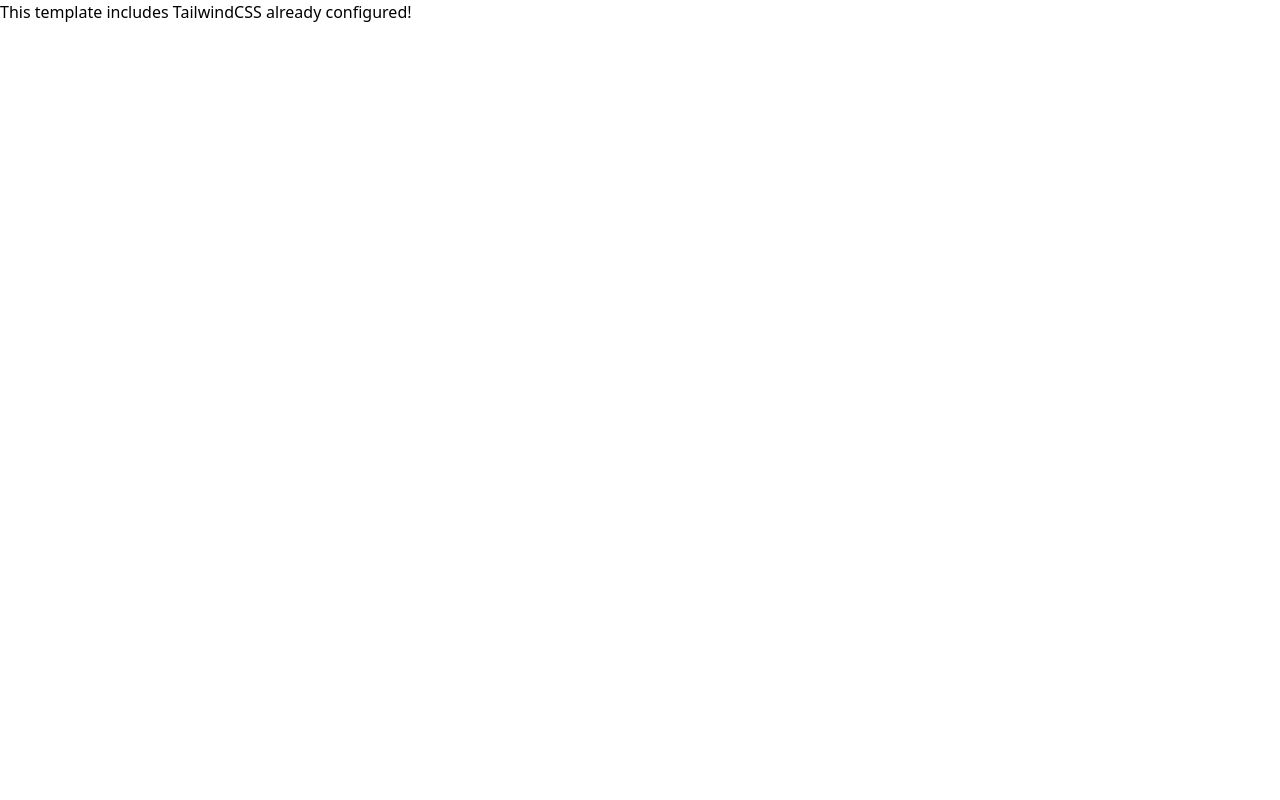
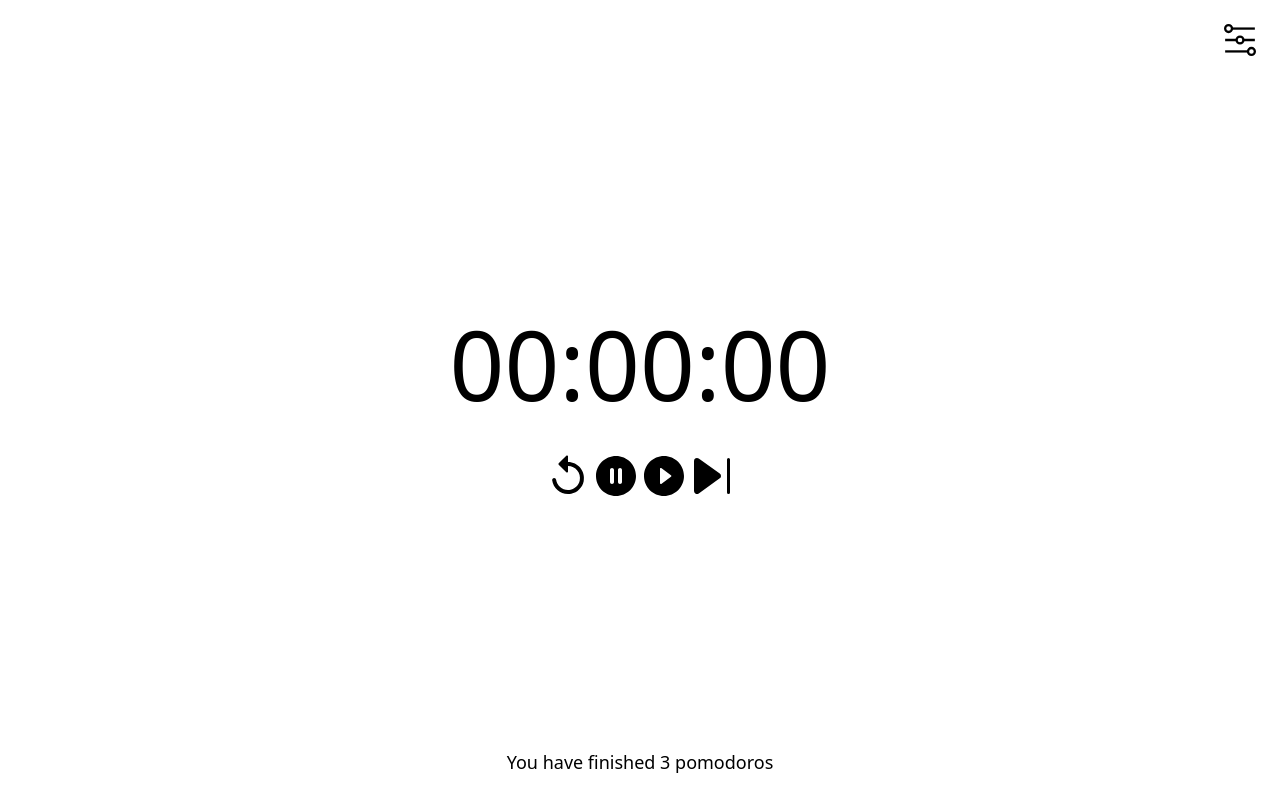
Before and after one commit to Julionate/pomodoro-desktop, a Preact app: page / in a window 1280 px wide. Built offline with nearby package versions, Linux system fonts and the light colour scheme.

Commit message:
Created application structure and added Icons

```diff
--- a/index.html
+++ b/index.html
@@ -1,4 +1,4 @@
-<!doctype html>
+<!DOCTYPE html>
 <html lang="en">
   <head>
     <meta charset="UTF-8" />
@@ -8,6 +8,7 @@
   </head>
 
   <body>
+    <div id="titlebar"></div>
     <div id="root"></div>
     <script type="module" src="/src/main.tsx"></script>
   </body>
--- a/src-tauri/capabilities/default.json
+++ b/src-tauri/capabilities/default.json
@@ -3,8 +3,5 @@
   "identifier": "default",
   "description": "Capability for the main window",
   "windows": ["main"],
-  "permissions": [
-    "core:default",
-    "opener:default"
-  ]
+  "permissions": ["core:default", "opener:default", "core:window:default"]
 }
--- a/src-tauri/tauri.conf.json
+++ b/src-tauri/tauri.conf.json
@@ -12,9 +12,11 @@
   "app": {
     "windows": [
       {
-        "title": "pomodoro-desktop",
+        "title": "Pomodoro Desktop",
         "width": 800,
-        "height": 600
+        "height": 600,
+        "minWidth": 400,
+        "minHeight": 320
       }
     ],
     "security": {
--- a/src/App.tsx
+++ b/src/App.tsx
@@ -1,9 +1,33 @@
 import "./styles/global.css";
+import { PauseIcon } from "./assets/Icons/PauseIcon";
+import { PlayIcon } from "./assets/Icons/PlayIcon";
+import { RestartIcon } from "./assets/Icons/RestartIcon";
+import { NextIcon } from "./assets/Icons/NextIcon";
+import { SettingsIcon } from "./assets/Icons/SettingsIcon";
 
 function App() {
   return (
-    <main class="container">
-      <h1>This template includes TailwindCSS already configured!</h1>
+    <main class="w-screen h-screen flex flex-col items-center justify-center gap-6 p-6">
+      <SettingsIcon class="absolute top-6 right-6 w-8 h-8 stroke-black hover:stroke-gray-700 transition-colors cursor-pointer select-none" />
+      <section class="min-h-32 h-max w-full max-w-4xl flex justify-center items-center overflow-hidden">
+        <span class="text-8xl font-medium text-black hover:text-gray-700 cursor-pointer select-none">
+          00:00:00
+        </span>
+      </section>
+      <section class="w-max max-w-96 h-12 flex justify-center items-center *:fill-black *:hover:fill-gray-700 *:select-none *:cursor-pointer">
+        <RestartIcon class="w-auto h-full" />
+        <PauseIcon class="w-auto h-full" />
+        <PlayIcon class="w-auto h-full" />
+        <NextIcon class="w-auto h-full" />
+      </section>
+      <section class="absolute bottom-6 w-full max-w-96 flex flex-col justify-center items-center group">
+        <span class="font-medium text-lg cursor-default">
+          You have finished 3 pomodoros
+        </span>
+        <span class="hidden group-hover:block text-lg absolute -bottom-6 cursor-default">
+          Next long rest in 1 pomodoro
+        </span>
+      </section>
     </main>
   );
 }
--- /dev/null
+++ b/src/assets/Icons/NextIcon.tsx
@@ -0,0 +1,18 @@
+import { SVGProps } from "preact/compat";
+
+export function NextIcon(props: SVGProps<SVGSVGElement>) {
+  return (
+    <svg
+      xmlns="http://www.w3.org/2000/svg"
+      viewBox="0 0 16 16"
+      width="1em"
+      height="1em"
+      {...props}
+    >
+      <path
+        fill="inherit"
+        d="M2 3.002a1 1 0 0 1 1.578-.816l7 4.963a1 1 0 0 1 .007 1.628l-7 5.037A1 1 0 0 1 2 13.003zM14 2.5a.5.5 0 1 0-1 0v11a.5.5 0 0 0 1 0z"
+      ></path>
+    </svg>
+  );
+}
--- /dev/null
+++ b/src/assets/Icons/PauseIcon.tsx
@@ -0,0 +1,18 @@
+import { SVGProps } from "preact/compat";
+
+export function PauseIcon(props: SVGProps<SVGSVGElement>) {
+  return (
+    <svg
+      xmlns="http://www.w3.org/2000/svg"
+      viewBox="0 0 24 24"
+      width="1em"
+      height="1em"
+      {...props}
+    >
+      <path
+        fill="inherit"
+        d="M12 2C6.48 2 2 6.48 2 12s4.48 10 10 10s10-4.48 10-10S17.52 2 12 2m-2 14c-.55 0-1-.45-1-1V9c0-.55.45-1 1-1s1 .45 1 1v6c0 .55-.45 1-1 1m4 0c-.55 0-1-.45-1-1V9c0-.55.45-1 1-1s1 .45 1 1v6c0 .55-.45 1-1 1"
+      ></path>
+    </svg>
+  );
+}
--- /dev/null
+++ b/src/assets/Icons/PlayIcon.tsx
@@ -0,0 +1,18 @@
+import { SVGProps } from "preact/compat";
+
+export function PlayIcon(props: SVGProps<SVGSVGElement>) {
+  return (
+    <svg
+      xmlns="http://www.w3.org/2000/svg"
+      viewBox="0 0 24 24"
+      width="1em"
+      height="1em"
+      {...props}
+    >
+      <path
+        fill="inherit"
+        d="M12 2C6.48 2 2 6.48 2 12s4.48 10 10 10s10-4.48 10-10S17.52 2 12 2m-2 13.5v-7a.5.5 0 0 1 .8-.4l4.67 3.5c.27.2.27.6 0 .8l-4.67 3.5a.5.5 0 0 1-.8-.4"
+      ></path>
+    </svg>
+  );
+}
--- /dev/null
+++ b/src/assets/Icons/RestartIcon.tsx
@@ -0,0 +1,18 @@
+import { SVGProps } from "preact/compat";
+
+export function RestartIcon(props: SVGProps<SVGSVGElement>) {
+  return (
+    <svg
+      xmlns="http://www.w3.org/2000/svg"
+      viewBox="0 0 24 24"
+      width="1em"
+      height="1em"
+      {...props}
+    >
+      <path
+        fill="inherit"
+        d="M12 5V2.21c0-.45-.54-.67-.85-.35l-3.8 3.79c-.2.2-.2.51 0 .71l3.79 3.79c.32.31.86.09.86-.36V7c3.73 0 6.68 3.42 5.86 7.29c-.47 2.27-2.31 4.1-4.57 4.57c-3.57.75-6.75-1.7-7.23-5.01a1 1 0 0 0-.98-.85c-.6 0-1.08.53-1 1.13c.62 4.39 4.8 7.64 9.53 6.72c3.12-.61 5.63-3.12 6.24-6.24C20.84 9.48 16.94 5 12 5"
+      ></path>
+    </svg>
+  );
+}
--- /dev/null
+++ b/src/assets/Icons/SettingsIcon.tsx
@@ -0,0 +1,27 @@
+import { SVGProps } from "preact/compat";
+
+export function SettingsIcon(props: SVGProps<SVGSVGElement>) {
+  return (
+    <svg
+      xmlns="http://www.w3.org/2000/svg"
+      viewBox="0 0 14 14"
+      width="1em"
+      height="1em"
+      {...props}
+    >
+      <g
+        fill="none"
+        stroke="inherit"
+        strokeLinecap="round"
+        strokeLinejoin="round"
+      >
+        <circle cx="2" cy="2" r="1.5"></circle>
+        <path d="M3.5 2h10"></path>
+        <circle cx="7" cy="7" r="1.5"></circle>
+        <path d="M.5 7h5m3 0h5"></path>
+        <circle cx="12" cy="12" r="1.5"></circle>
+        <path d="M10.5 12H.5"></path>
+      </g>
+    </svg>
+  );
+}
```
